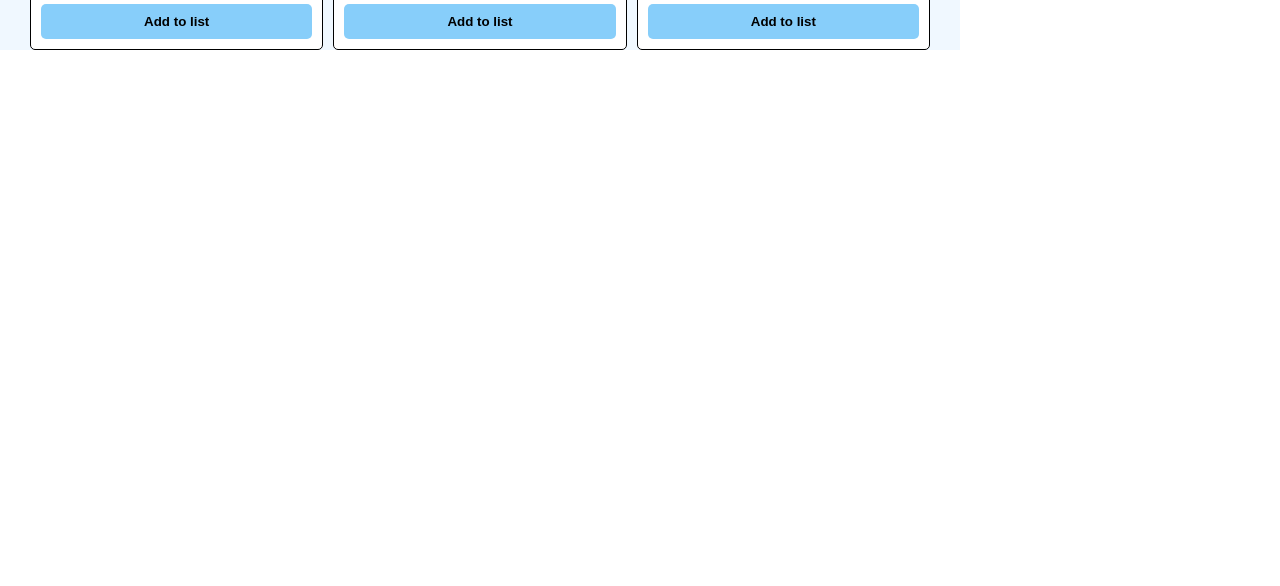
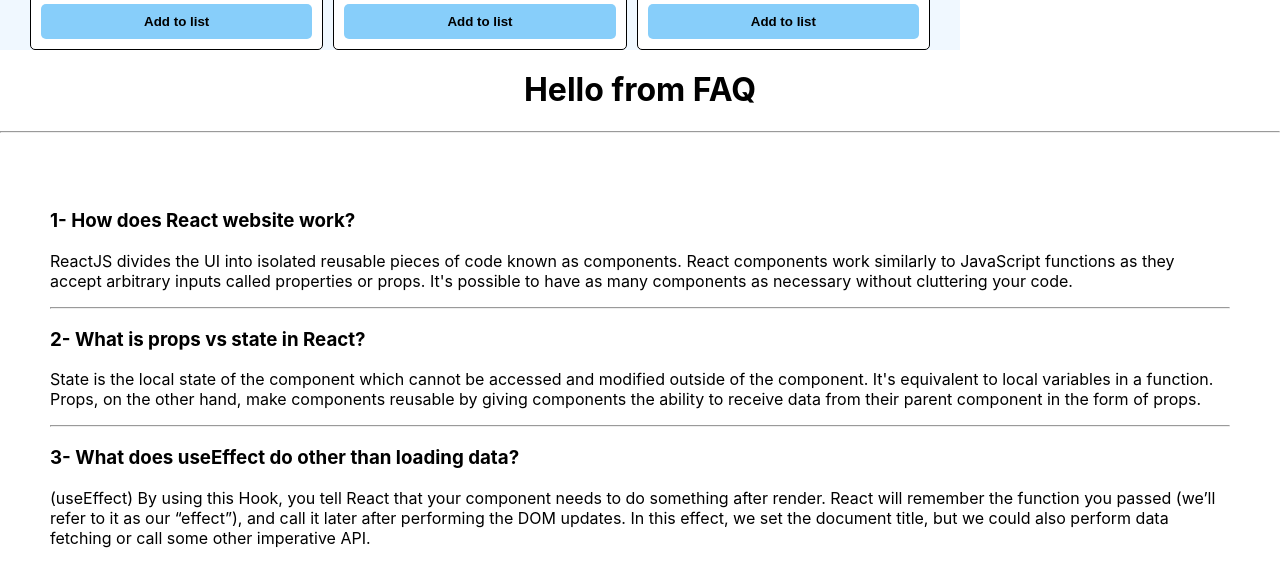
Before and after one commit to ismilearefin/daily-routine, a React (Create React App) app: page / in a window 1280 px wide. Shown: the part 808-1394 px from the top of the page. Before the commit the page ends 858 px from the top, so only its background shows below. Built offline with nearby package versions, Linux system fonts and the light colour scheme.

Commit message:
FAQ section design done

```diff
--- a/src/App.js
+++ b/src/App.js
@@ -3,6 +3,7 @@
 import './App.css';
 import Body from './components/Body/Body';
 import Cart from './components/Cart/Cart';
+import Faq from './components/Faq/Faq';
 
 function App() {
   const [data , setdata] = useState([])
@@ -31,7 +32,7 @@
         minute={minute}
         ></Cart>
       </div>
-
+      <Faq></Faq>
     </div>
   );
 }
--- a/src/components/Body/Body.css
+++ b/src/components/Body/Body.css
@@ -19,6 +19,11 @@
   border-radius: 5px;
   font-weight: bold;
 }
+
+.Maincard button:hover{
+  background-color: rgb(60, 180, 255);
+}
+
 .infobox{
   padding: 10px;
 }
--- a/src/components/Cart/Details/Details.js
+++ b/src/components/Cart/Details/Details.js
@@ -7,7 +7,7 @@
 
   const showToastMessage = () => {
     toast.success('You have successfully done your activity !', {
-        position: toast.POSITION.TOP_RIGHT
+        position: toast.POSITION.TOP_CENTER
     });
 };
 
--- /dev/null
+++ b/src/components/Faq/Faq.css
@@ -0,0 +1,7 @@
+.faq{
+  padding: 50px;
+}
+.headings h1{
+  text-align: center;
+  margin-top: 20px;
+}
--- /dev/null
+++ b/src/components/Faq/Faq.js
@@ -0,0 +1,23 @@
+import React from 'react';
+import './Faq.css'
+
+const Faq = () => {
+  return (
+    <div className='headings'>
+      <h1>Hello from FAQ</h1>
+      <hr />
+      <div className='faq'>
+        <h3>1- How does React website work?</h3>
+        <p>ReactJS divides the UI into isolated reusable pieces of code known as components. React components work similarly to JavaScript functions as they accept arbitrary inputs called properties or props. It's possible to have as many components as necessary without cluttering your code.</p>
+        <hr />
+        <h3>2- What is props vs state in React?</h3>
+        <p>State is the local state of the component which cannot be accessed and modified outside of the component. It's equivalent to local variables in a function. Props, on the other hand, make components reusable by giving components the ability to receive data from their parent component in the form of props.</p>
+        <hr />
+        <h3>3- What does useEffect do other than loading data?</h3>
+        <p>(useEffect)  By using this Hook, you tell React that your component needs to do something after render. React will remember the function you passed (we’ll refer to it as our “effect”), and call it later after performing the DOM updates. In this effect, we set the document title, but we could also perform data fetching or call some other imperative API.</p>
+      </div>
+    </div>
+  );
+};
+
+export default Faq;
```
